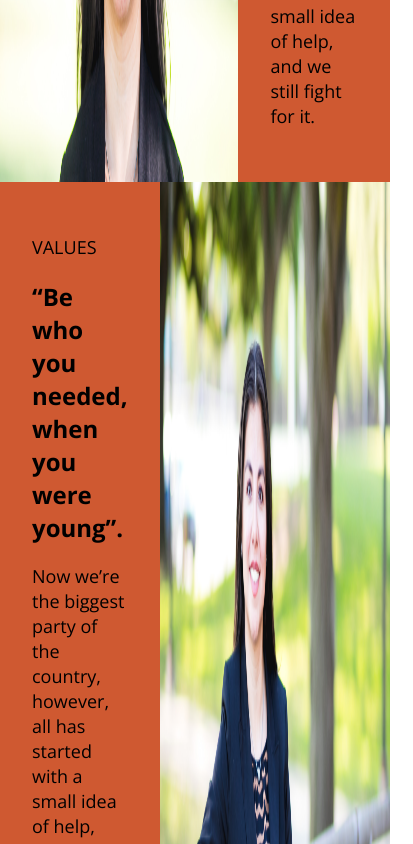
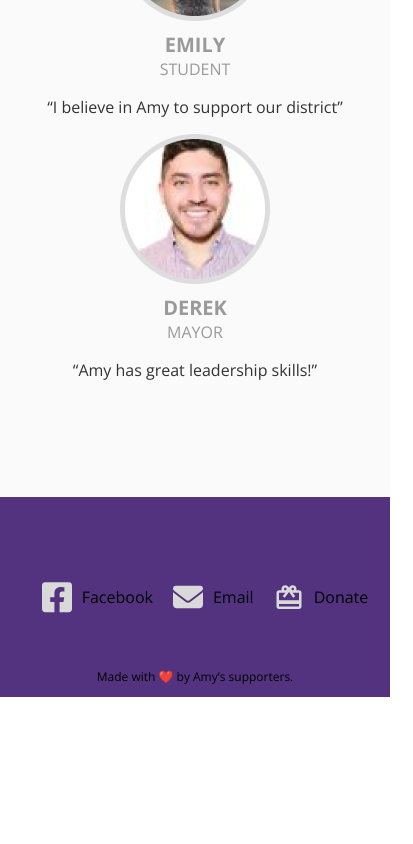
Before and after one commit to farzad528/amyhcde, a Next.js app: page / in a window 390 px wide. Shown: the part 1340-2184 px from the top of the page, 413 px wide, since content can reach past the window. After the commit the page ends 2037 px from the top, so only its background shows below. Built offline with nearby package versions, Linux system fonts and the light colour scheme.

Commit message:
feat: testimonials and footer mobile version

```diff
--- a/components/template/FooterTemplate.module.css
+++ b/components/template/FooterTemplate.module.css
@@ -12,7 +12,6 @@
   position: absolute;
   right: 0;
   font-size: 14px;
-  padding: 35px 95px;
 }
 
 .subscribeHeader {
@@ -31,3 +30,22 @@
 .mediaWrapper svg {
   margin-right: 10px;
 }
+
+@media only screen and (max-width: 600px) {
+  .footerTemplate {
+    height: 200px;
+  }
+
+  .subscribeFooter {
+    margin-top: 20px;
+    position: block;
+    bottom: 0;
+    font-size: 12px;
+    text-align: center;
+    width: 100%;
+  }
+
+  .mediaWrapper{
+    margin-left: 20px;
+  }
+}
--- a/components/template/TestimonialsTemplate.module.css
+++ b/components/template/TestimonialsTemplate.module.css
@@ -32,3 +32,13 @@
   color: #333333;
   text-align: center;
 }
+
+@media only screen and (max-width: 600px) {
+  .testimonialsWrapper {
+    flex-direction: column;
+  }
+
+  .testimonialCard {
+    max-width: 80vw;
+  }
+}
--- a/pages/index.js
+++ b/pages/index.js
@@ -7,7 +7,7 @@ export default function Home() {
   return (
   <>
     <SubscribeTemplate />
-    <AboutTemplate />
+    {/* <AboutTemplate /> */}
     <TestimonialsTemplate />
     <FooterTemplate />
   </>
```
